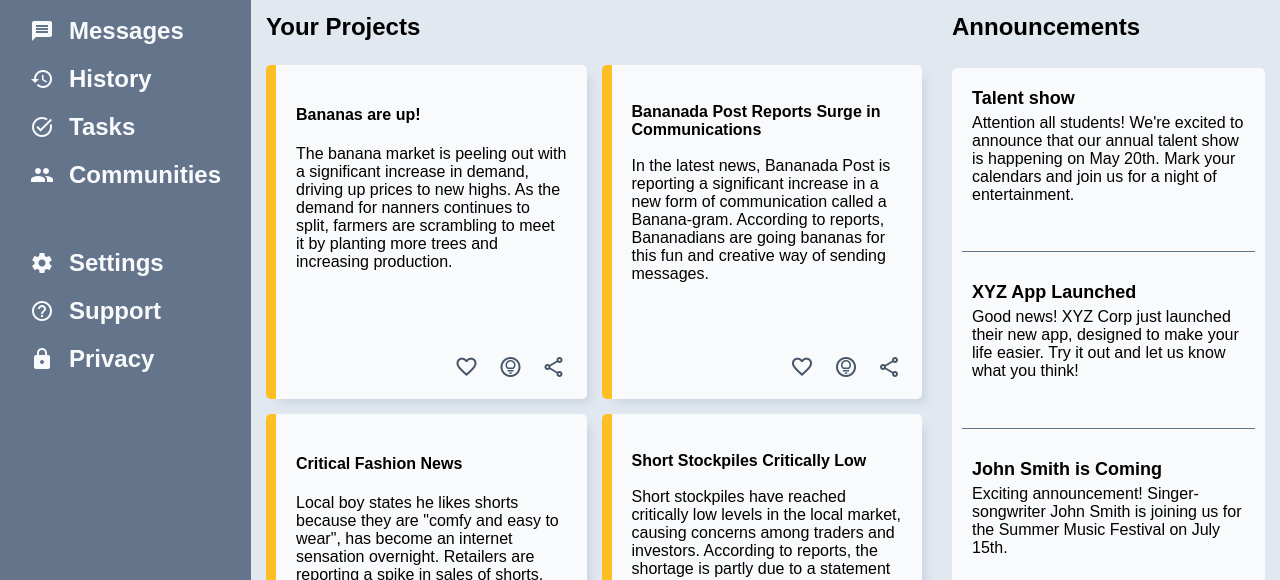
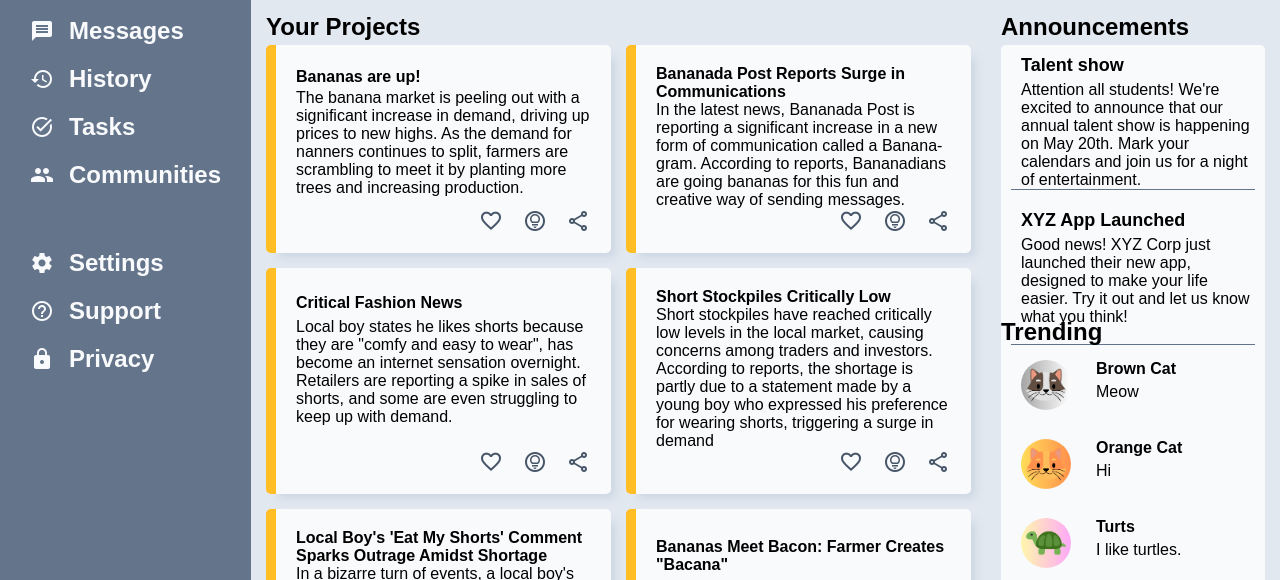
Before and after one commit to Amack2/Odin-Admin-Dashboard-Project, a plain HTML site: page index.html in a window 1280 px wide. Shown: the part 197-777 px from the top of the page. Drawn offline with nearby package versions, Linux system fonts and the light colour scheme; a web font is replaced by a local one.

Commit message:
finshed container line up

```diff
--- a/index.html
+++ b/index.html
@@ -7,13 +7,8 @@
     <meta name="viewport" content="width=device-width, initial-scale=1.0">
     <link rel="stylesheet" href="style.css">
     <link rel="stylesheet" href="https://fonts.googleapis.com/icon?family=Material+Icons">
-    <link rel="stylesheet"
-        href="https://fonts.googleapis.com/css2?family=Material+Symbols+Outlined:opsz,wght,FILL,GRAD@20..48,100..700,0..1,-50..200" />
-    <link rel="preconnect" href="https://fonts.googleapis.com">
-    <link rel="preconnect" href="https://fonts.gstatic.com" crossorigin>
-    <link href="https://fonts.googleapis.com/css2?family=Dongle:wght@300;400;700&display=swap" rel="stylesheet">
-
-    <title>Document</title>
+    <link rel="stylesheet" href="https://fonts.googleapis.com/css2?family=Material+Symbols+Outlined:opsz,wght,FILL,GRAD@20..48,100..700,0..1,-50..200" />
+    <title>Odin Dashboard Project</title>
 </head>
 
 <body>
@@ -202,19 +197,22 @@
                             </div>
                             <div class="trendingCard">
                                 <div class="avatarContainer">
-                                    <img src="img/orange cat.png" alt=""></div>
+                                    <img src="img/orange cat.png" alt="">
+                                </div>
                                 <div class="title">Orange Cat</div>
                                 <div class="content">Hi</div>
                             </div>
                             <div class="trendingCard">
                                 <div class="avatarContainer">
-                                    <img src="img/turtle.png" alt=""></div>
+                                    <img src="img/turtle.png" alt="">
+                                </div>
                                 <div class="title">Turts</div>
                                 <div class="content">I like turtles.</div>
                             </div>
                             <div class="trendingCard">
                                 <div class="avatarContainer">
-                                    <img src="img/Grey cat.png" alt="Grey Cats avatar"></div>
+                                    <img src="img/Grey cat.png" alt="Grey Cats avatar">
+                                </div>
                                 <div class="title">Grey Cat</div>
                                 <div class="content">Working from Home</div>
                             </div>
@@ -225,8 +223,6 @@
             </div>
         </div>
 
-
-
     </div>
     </div>
 </body>
--- a/style.css
+++ b/style.css
@@ -1,6 +1,5 @@
 * {
     margin: 0px;
-    font-family: "Dongle", sans-serif;
     font-family: sans-serif;
     --Slate50: #f8fafc;
     --Slate100: #f1f5f9;
@@ -219,7 +218,7 @@ input::-webkit-search-cancel-button {
 
 .rightSmallBottomContainer {
     display: grid;
-    grid-template-columns: 2fr 1fr;
+    grid-template-columns: 2.5fr 1fr;
     background-color: var(--Slate200);
 
 }
@@ -238,7 +237,7 @@ input::-webkit-search-cancel-button {
 
 .yourProjectsContainer {
     display: grid;
-    grid-template-rows: 1fr 20fr;
+    grid-template-rows: minmax(24px, 32px) 70vh;
 
 }
 
@@ -298,19 +297,21 @@ input::-webkit-search-cancel-button {
 
 .rightSmallSidebarContainer {
     display: grid;
-    grid-template-rows: 5fr 4fr;
+    grid-template-rows: 50% 45%;
+    max-height: 75vh;
+    gap: 5px;
 }
 
 .announcementContainer,
 .trendingContainer {
     display: grid;
-    grid-template-rows: 1fr 10fr;
+    grid-template-rows: 32px auto;
 }
 
 .announcementCardContainer,
 .trendingCardContainer {
     display: grid;
-    grid-template-rows: repeat(1fr);
+   grid-auto-rows: 1fr;
     background-color: var(--Slate50);
     border-radius: 5px;
 }
@@ -318,7 +319,7 @@ input::-webkit-search-cancel-button {
 .announcementCard,
 .trendingCard {
     margin: 10px;
-    padding: 10px;
+    padding-left: 10px;
 }
 
 .rightSmallSidebarContainer>div>.title {
@@ -338,9 +339,7 @@ input::-webkit-search-cancel-button {
     padding-bottom: 5px;
 }
 
-.trendingContainer {
-    margin-top: 15px;
-}
+
 
 .announcementCard:hover {
     border: 1px solid var(--Slate50);
@@ -352,29 +351,42 @@ input::-webkit-search-cancel-button {
     grid-template-columns: minmax(10%, 60px) 3fr ;
     grid-template-rows: 1fr 2fr ;
     gap: 5px;
+
+
 }
 
 .trendingCard > .avatarContainer {
     grid-area: 1/1/3/2;
+    max-height: 100%;
+    display: flex;
 
 }
 
 .avatarContainer > img {
     max-width: 100%;
-    vertical-align: middle;
-    width: 60px;
-    height: 60px;
+    width: 50px;
+    height: 50px;
     border-radius: 50%;
+    align-items: center;
+    justify-content: center;
+
 }
 
 .trendingCard > .title {
     grid-area: 1/2/2/3;
     font-weight: bold;
     align-self: end;
+    padding-left: 10px;
 
 }
 
 .trendingCard > .content {
     grid-area: 2/2/3/3;
+    padding-left: 10px;
 
 }
+
+.trendingCard:hover {
+    border: 1px solid var(--Slate50);
+    border-radius: 5px;
+}
```
